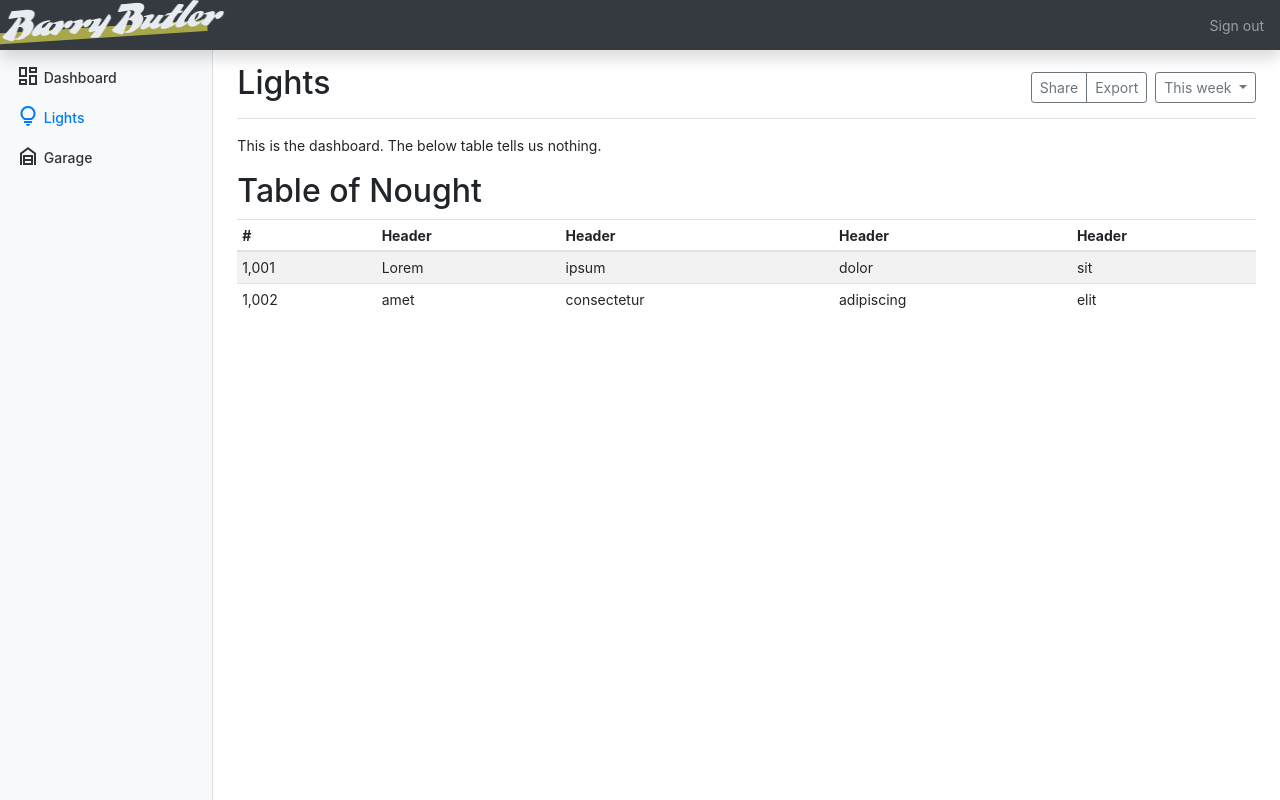
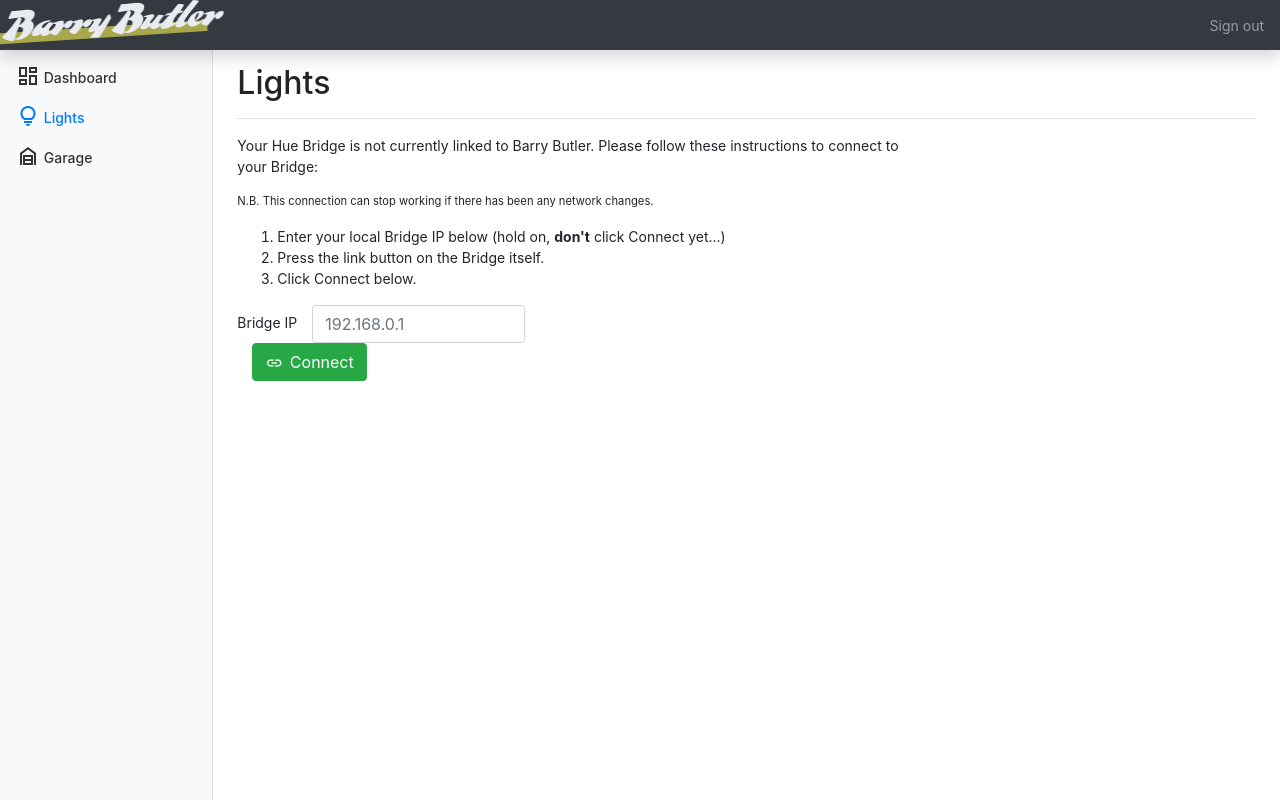
Before and after one commit to simonsprofile/101bee, a Django app: page /lights/ in a window 1280 px wide. Run offline with Django 4.2, Linux system fonts and the light colour scheme; data comes from the database, SQL or seed files in the repository; some libraries are stand-ins or nearby versions.

Commit message:
Lights: Bridge Authorisation functionality

```diff
--- a/_barry_butler/templates/lights.html
+++ b/_barry_butler/templates/lights.html
@@ -9,48 +9,59 @@
     <div class="d-flex justify-content-between flex-wrap flex-md-nowrap align-items-center pt-3 pb-2 mb-3 border-bottom">
         <h1 class="h2">Lights</h1>
         <div class="btn-toolbar mb-2 mb-md-0">
-          <div class="btn-group mr-2">
-            <button class="btn btn-sm btn-outline-secondary">Share</button>
-            <button class="btn btn-sm btn-outline-secondary">Export</button>
-          </div>
-          <button class="btn btn-sm btn-outline-secondary dropdown-toggle">
-            <span data-feather="calendar"></span>
-            This week
-          </button>
+            {% if authorised %}
+                <a class="btn btn-sm btn-outline-danger" href="{% url 'lights_disconnect' %}">
+                    <span class="material-symbols-outlined md-light md-18 pe-05 pt-05 align-top">link_off</span>
+                    <span class="align-top">Disconnect your Hue Bridge</span>
+                </a>
+            {% endif %}
         </div>
     </div>
-    <div>
-      <p>This is the dashboard. The below table tells us nothing.</p>
-    </div>
-
-    <h2>Table of Nought</h2>
-    <div class="table-responsive">
-        <table class="table table-striped table-sm">
-          <thead>
-            <tr>
-              <th>#</th>
-              <th>Header</th>
-              <th>Header</th>
-              <th>Header</th>
-              <th>Header</th>
-            </tr>
-          </thead>
-          <tbody>
-            <tr>
-              <td>1,001</td>
-              <td>Lorem</td>
-              <td>ipsum</td>
-              <td>dolor</td>
-              <td>sit</td>
-            </tr>
-            <tr>
-              <td>1,002</td>
-              <td>amet</td>
-              <td>consectetur</td>
-              <td>adipiscing</td>
-              <td>elit</td>
-            </tr>
-          </tbody>
-        </table>
+    <div class="row">
+        <div class=" ol-12 col-lg-8 ms-0">
+            {% if not authorised %}
+                <p>Your Hue Bridge is not currently linked to Barry Butler. Please follow these instructions to connect to your Bridge:</p>
+                <p class="muted small">N.B. This connection can stop working if there has been any network changes.</p>
+                <ol>
+                    <li>Enter your local Bridge IP below (hold on, <strong>don't</strong> click Connect yet...)</li>
+                    <li>Press the link button on the Bridge itself.</li>
+                    <li>Click Connect below.</li>
+                </ol>
+                <form class="row col-12 col-md-10 col-lg-8" method="post" action="{% url 'lights_auth' %}" >
+                    {% csrf_token %}
+                    <label for="ip" class="col-form-label">Bridge IP</label>
+                    <div class="col-7">
+                        <input class="form-control" required name="ip" id="ip" type="text" pattern="^([0-9]{1,3}\.){3}[0-9]{1,3}$" placeholder="192.168.0.1"{% if bridge_ip %} value="{{ bridge_ip }}"{% endif %}>
+                    </div>
+                    <div class="col-auto mb-3">
+                        <button class="btn btn-success" type="submit">
+                            <span class="material-symbols-outlined md-light md-18 pe-05 pt-1 align-top">link</span>
+                            <span class="align-top">Connect</span>
+                        </button>
+                    </div>
+                </form>
+            {% else %}
+                <p class="text-center">Please choose one of the following things Barry can help you with:</p>
+                <div class="row">
+                    <button class="btn btn btn-outline-primary my-2 mx-auto">
+                        <span class="material-symbols-outlined md-light md-24 pe-05 align-top">scene</span>
+                        <span class="align-top">Initiate Daily Scenes for Room</span>
+                    </button>
+                </div>
+                <div class="row">
+                    <button class="btn btn btn-outline-primary my-2 mx-auto">
+                        <span class="material-symbols-outlined md-light md-24 pe-05 align-top">switch</span>
+                        <span class="align-top">Configure Switch(es) for Room's Daily Scenes</span>
+                    </button>
+                </div>
+                <div class="row">
+                    <button class="btn btn btn-outline-primary my-2 mx-auto">
+                        <span class="material-symbols-outlined md-light md-24 pe-05 align-top">motion_sensor_active</span>
+                        <span class="align-top">Configure Sensor(s) for Room's Daily Scenes</span>
+                    </button>
+                </div>
+            {% endif %}
+        </div>
+        <div class="container d-none d-lg-block col-4"></div>
     </div>
 {% endblock content %}
--- a/_barry_butler/urls.py
+++ b/_barry_butler/urls.py
@@ -1,12 +1,18 @@
 from django.contrib import admin
 from django.urls import path
 from dashboard.views import Dashboard
-from lights.views import Lights
+from lights.views import *
 from garage.views import Garage
 
 urlpatterns = [
     path('admin/', admin.site.urls),
     path('', Dashboard.as_view(), name='dashboard'),
     path('lights/', Lights.as_view(), name='lights'),
+    path('lights/auth/', LightsAuth.as_view(), name='lights_auth'),
+    path(
+        'lights/disconnect/',
+        LightsDisconnect.as_view(),
+        name='lights_disconnect'
+    ),
     path('garage/', Garage.as_view(), name='garage'),
 ]
--- a/lights/views.py
+++ b/lights/views.py
@@ -1,5 +1,73 @@
-from django.views.generic import TemplateView
+from django.views.generic import View, TemplateView
+from django.http import HttpResponseRedirect
+from django.urls import reverse_lazy
+from .models import LightsSettings
+from .bridge_api import Bridge
+from django.contrib import messages
 
 
 class Lights(TemplateView):
     template_name = 'lights.html'
+
+    def get_context_data(self, **kwargs):
+        return super().get_context_data(**kwargs) | self._check_bridge()
+
+    def _get_settings(self):
+        if not LightsSettings.objects.all().exists():
+            LightsSettings().save()
+        return LightsSettings.objects.all().first()
+
+    def _check_bridge(self):
+        s = self._get_settings().__dict__
+        if not s['bridge_ip'] or not s['bridge_user'] or not s['bridge_key']:
+            return {'authorised': False} | s
+
+        bridge = Bridge(s)
+        if not bridge.is_authorised():
+            return {'authorised': False} | s
+
+        return {'authorised': True} | s
+
+
+class LightsAuth(View):
+    def get(self, request, *args, **kwargs):
+        return HttpResponseRedirect(reverse_lazy('lights'))
+
+    def post(self, request, *args, **kwargs):
+        ip = request.POST['ip']
+        s = self._get_settings().__dict__
+        s['hub_ip'] = ip
+        bridge = Bridge(self._get_settings().__dict__)
+        r = bridge.authorise()
+        if r['success']:
+            messages.success(request, 'Bridge authorised!')
+        else:
+            messages.warning(
+                request,
+                (
+                    'There was a was an error reported when trying to authorise:\n'
+                    f'{r["message"]}'
+                )
+            )
+
+        return HttpResponseRedirect(reverse_lazy('lights'))
+
+    def _get_settings(self):
+        if not LightsSettings.objects.all().exists():
+            LightsSettings().save()
+        return LightsSettings.objects.all().first()
+
+
+class LightsDisconnect(View):
+    def get(self, request, *args, **kwargs):
+        s = self._get_settings()
+        s.bridge_user = None
+        s.bridge_key = None
+        s.save()
+        messages.success(request, 'Bridge credentials deleted.')
+        return HttpResponseRedirect(reverse_lazy('lights'))
+
+    def _get_settings(self):
+        if not LightsSettings.objects.all().exists():
+            LightsSettings().save()
+        return LightsSettings.objects.all().first()
```
